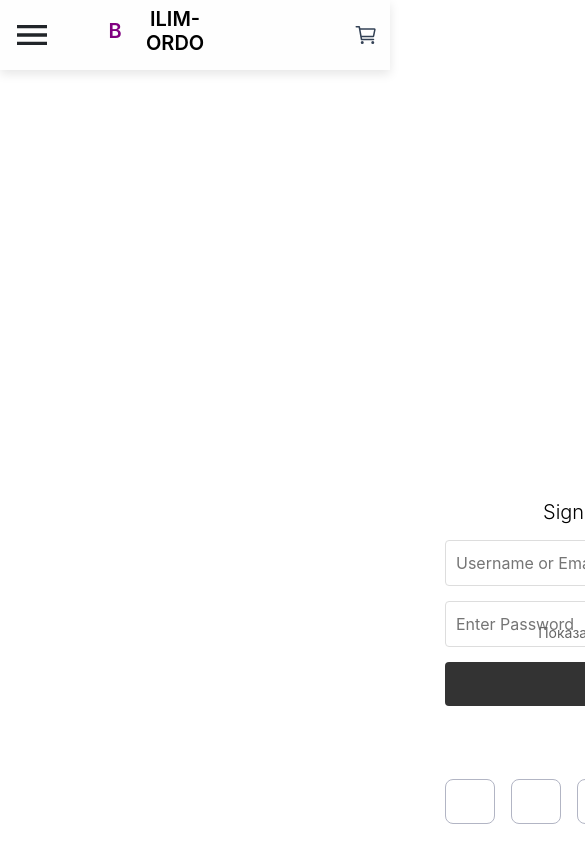
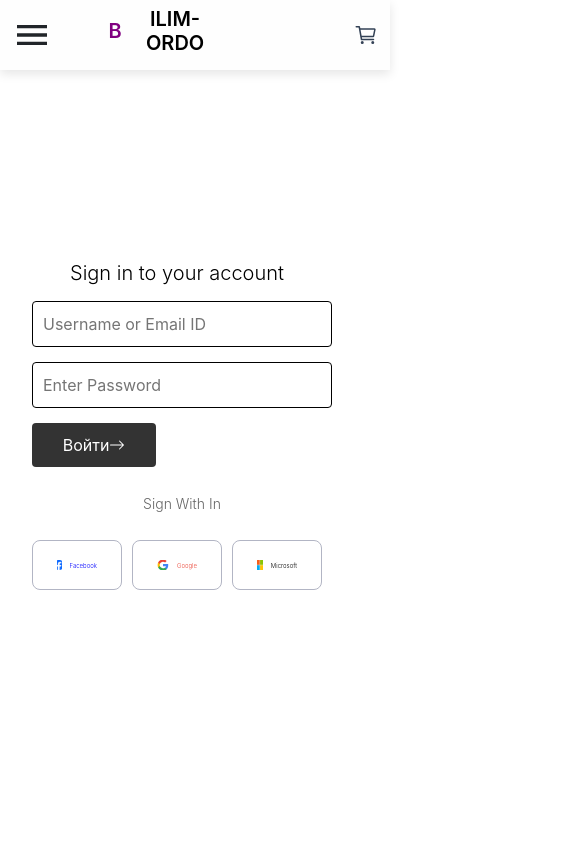
Before and after one commit to okurmenpro/bilim-ordo-frontend, a React (Create React App) app: page /login in a window 390 px wide. Shown: the top 844 px of the page, 585 px wide, since content can reach past the window. Built offline with nearby package versions, Linux system fonts and the light colour scheme.

Commit message:
loginadap

```diff
--- a/src/components/Login2/Login.scss
+++ b/src/components/Login2/Login.scss
@@ -2,7 +2,7 @@
   display: flex;
   align-items: center;
   justify-content: space-between;
-    max-width: 1440px;
+  width: 1440px;
   min-height: 100vh;
   background-color: #fff;
   gap: 42px;
@@ -35,12 +35,12 @@
       width: 100%;
       padding: 10px;
       margin-bottom: 15px;
-        border: 1px solid #ddd;
+      border: 1px solid black;
       border-radius: 4px;
       font-size: 16px;
     }
 
-      .password-container {
+    .password-container2 {
       position: relative;
 
       input {
@@ -103,11 +103,11 @@
       }
     }
 
-      .fgm-sign-in {
+    .fgm-sign-in2 {
       display: flex;
       gap: 16px;
 
-        .Facebook-google-microsoft {
+      .Facebook-google-microsoft2 {
         display: flex;
         align-items: center;
         gap: 8px;
@@ -134,33 +134,124 @@
       }
     }
   }
+}
 
-    @media (max-width: 768px) {
-      flex-direction: column;
-
-      .authorization-left {
-        order: -1;
-        margin-bottom: 20px;
+@media screen and (max-width: 432px) {
+  .authorization {
+    .authorization-right {
+      margin-left: -60px;
+      input {
+        width: 300px;
+        margin-right: 330px;
+      }
+      .sign-account {
+        margin-right: 320px;
+      }
+      .password-container2 {
+        .toggle-password {
+          position: absolute;
+          right: -130px;
+          top: 25px;
+        }
+      }
+      .Signupwith {
+        .words {
+          margin-right: 320px;
+        }
+      }
+      .fgm-sign-in2 {
+        display: flex;
+        gap: 10px;
+        margin-right: 90px;
+        .Facebook-google-microsoft2 {
+          display: flex;
+          align-items: center;
+          gap: 8px;
+          width: 90px;
+          height: 50px;
+          border: 1px solid #b2b5c4;
+          border-radius: 8px;
+          background-color: #fff;
+          cursor: pointer;
 
           img {
-          display: none;
-        }
+            width: 14px;
+            height: 10px;
+            object-fit: cover;
           }
 
-      .authorization-right {
-        width: 100%;
-        padding: 20px;
-        max-width: 450px;
-
-        .login-button {
-          width: 100%;
+          p {
+            margin: 0;
+            font-size: 6px;
           }
 
-        .fgm-sign-in .Facebook-google-microsoft {
-          width: 100%;
-          max-width: 45px;
-          height: 45px;
+          &:hover {
+            background-color: #ccc;
           }
         }
       }
     }
+    .authorization-left {
+      display: none;
+    }
+  }
+}
+
+@media screen and (min-width: 1024px) and (max-width: 1025px) {
+  .authorization {
+    .authorization-right {
+      input {
+        width: 700px;
+      }
+      .sign-account {
+        margin-left: 20px;
+      }
+      .password-container2 {
+        .toggle-password {
+          position: absolute;
+          right: -180px;
+          top: 25px;
+        }
+      }
+      .Signupwith {
+        .words {
+          margin-left: 110px;
+        }
+      }
+      .fgm-sign-in2 {
+        display: flex;
+        gap: 10px;
+        margin-left: 130px;
+        .Facebook-google-microsoft2 {
+          display: flex;
+          align-items: center;
+          gap: 8px;
+          width: 150px;
+          height: 50px;
+          border: 1px solid #b2b5c4;
+          border-radius: 8px;
+          background-color: #fff;
+          cursor: pointer;
+
+          img {
+            width: 24px;
+            height: 20px;
+            object-fit: cover;
+          }
+
+          p {
+            margin: 0;
+            font-size: 14px;
+          }
+
+          &:hover {
+            background-color: #ccc;
+          }
+        }
+      }
+    }
+    .authorization-left {
+      display: none;
+    }
+  }
+}
--- a/src/components/Login2/index.jsx
+++ b/src/components/Login2/index.jsx
@@ -41,7 +41,7 @@ const Authorization = () => {
           value={email}
           onChange={(e) => setEmail(e.target.value)}
         />
-        <div className="password-container">
+        <div className="password-container2">
           <input
             type={showPassword ? "text" : "password"}
             placeholder="Enter Password"
@@ -58,35 +58,45 @@ const Authorization = () => {
         </div>
         <button className="login-button" onClick={handleLogin}>
           Войти
-          <svg className="arrow-right" xmlns="http://www.w3.org/2000/svg" width="16" height="16" fill="currentColor" class="bi bi-arrow-right" viewBox="0 0 16 16">
-            <path fill-rule="evenodd" d="M1 8a.5.5 0 0 1 .5-.5h11.793l-3.147-3.146a.5.5 0 0 1 .708-.708l4 4a.5.5 0 0 1 0 .708l-4 4a.5.5 0 0 1-.708-.708L13.293 8.5H1.5A.5.5 0 0 1 1 8" />
+          <svg
+            className="arrow-right"
+            xmlns="http://www.w3.org/2000/svg"
+            width="16"
+            height="16"
+            fill="currentColor"
+            class="bi bi-arrow-right"
+            viewBox="0 0 16 16"
+          >
+            <path
+              fill-rule="evenodd"
+              d="M1 8a.5.5 0 0 1 .5-.5h11.793l-3.147-3.146a.5.5 0 0 1 .708-.708l4 4a.5.5 0 0 1 0 .708l-4 4a.5.5 0 0 1-.708-.708L13.293 8.5H1.5A.5.5 0 0 1 1 8"
+            />
           </svg>
-
         </button>
 
         <div className="Signupwith">
-          <div className="line1"> <hr className="here2" /></div>
+          <div className="line1">
+            {" "}
+            <hr className="here2" />
+          </div>
           <p className="words"> Sign With In</p>
-          <div className="Line2"><hr className="here" /></div>
-
+          <div className="Line2">
+            <hr className="here" />
+          </div>
         </div>
 
-
-
-        <div className="fgm-sign-in">
-          <button className="Facebook-google-microsoft">
-            <div>
+        <div className="fgm-sign-in2">
+          <button className="Facebook-google-microsoft2">
             <img src={facebook} alt="" />
             <p
               style={{
-                  color: "blue"
-                }}>
+                color: "blue",
+              }}
+            >
               Facebook
             </p>
-            </div>
           </button>
-          <button className="Facebook-google-microsoft">
-            <div>
+          <button className="Facebook-google-microsoft2">
             <img src={google} alt="" />
             <p
               style={{
@@ -95,10 +105,8 @@ const Authorization = () => {
             >
               Google
             </p>
-            </div>
           </button>
-          <button className="Facebook-google-microsoft">
-            <div>
+          <button className="Facebook-google-microsoft2">
             <img src={microsoft} alt="" />
             <p
               style={{
@@ -107,14 +115,12 @@ const Authorization = () => {
             >
               Microsoft
             </p>
-            </div>
           </button>
         </div>
       </div>
       <div className="authorization-left">
         <img className="big-images" src={authorization} alt="Authorization" />
       </div>
-
     </div>
   );
 };
--- a/src/components/SignUp/SignUp.scss
+++ b/src/components/SignUp/SignUp.scss
@@ -217,276 +217,273 @@
   }
 }
 
-@media screen and (max-width: 768px) {
-  .signup-png {
-    display: none;
-  }
+// @media screen and (max-width: 768px) {
+//   .signup-png {
+//     display: none;
+//   }
 
-  .main-spot {
-    flex-direction: column;
-    align-items: center;
-    margin: auto;
-    gap: 20px;
-  }
+//   .main-spot {
+//     flex-direction: column;
+//     align-items: center;
+//     margin: auto;
+//     gap: 20px;
+//   }
 
-  .right-register {
-    width: 100%;
-    padding: 20px;
-    margin-top: 20px;
-  }
+//   .right-register {
+//     width: 100%;
+//     padding: 20px;
+//     margin-top: 20px;
+//   }
 
-  .registration {
-    font-size: 24px;
-    text-align: center;
-    margin-bottom: 10px;
-  }
+//   .registration {
+//     font-size: 24px;
+//     text-align: center;
+//     margin-bottom: 10px;
+//   }
 
-  .inputs,
-  .Username-input,
-  .Email-input,
-  .password-container {
-    padding: 0 10px;
-  }
+//   .inputs,
+//   .Username-input,
+//   .Email-input,
+//   .password-container {
+//     padding: 0 10px;
+//   }
 
-  .inputs input,
-  .Username-input input,
-  .Email-input input,
-  .password-container .password-input input {
-    width: 100%;
-    height: 45px;
-    font-size: 16px;
-  }
+//   .inputs input,
+//   .Username-input input,
+//   .Email-input input,
+//   .password-container .password-input input {
+//     width: 100%;
+//     height: 45px;
+//     font-size: 16px;
+//   }
 
-  .buttom-label button {
-    width: 20%;
-    font-size: 16px;
-    height: 45px;
-  }
+//   .buttom-label button {
+//     width: 20%;
+//     font-size: 16px;
+//     height: 45px;
+//   }
 
-  .Sign-up-with {
-    flex-direction: column;
-    gap: 10px;
-  }
+//   .Sign-up-with {
+//     flex-direction: column;
+//     gap: 10px;
+//   }
 
-  .Facebook-google-microsoft {
-    width: 100%;
-    height: 45px;
-    font-size: 14px;
-    p {
-      display: none;
-    }
-  }
-}
-@media screen and (max-width: 820px) {
-  .signup-png {
-    display: none;
-  }
+//   .Facebook-google-microsoft {
+//     width: 100%;
+//     height: 45px;
+//     font-size: 14px;
+//   }
+// }
+// @media screen and (max-width: 820px) {
+//   .signup-png {
+//     display: none;
+//   }
 
-  .main-spot {
-    flex-direction: column;
-    align-items: center;
-    gap: 20px;
-    margin: 0 auto;
-  }
+//   .main-spot {
+//     flex-direction: column;
+//     align-items: center;
+//     gap: 20px;
+//     margin: 0 auto;
+//   }
 
-  .right-register {
-    width: 100%;
-    padding: 15px;
-    margin-top: 15px;
-  }
+//   .right-register {
+//     width: 100%;
+//     padding: 15px;
+//     margin-top: 15px;
+//   }
 
-  .registration {
-    font-size: 22px;
-    text-align: center;
-    margin-bottom: 15px;
-  }
+//   .registration {
+//     font-size: 22px;
+//     text-align: center;
+//     margin-bottom: 15px;
+//   }
 
-  .inputs,
-  .Username-input,
-  .Email-input,
-  .password-container {
-    padding: 0 10px;
-  }
+//   .inputs,
+//   .Username-input,
+//   .Email-input,
+//   .password-container {
+//     padding: 0 10px;
+//   }
 
-  .inputs input,
-  .Username-input input,
-  .Email-input input,
-  .password-container .password-input input {
-    width: 100%;
-    height: 40px;
-    font-size: 14px;
-  }
+//   .inputs input,
+//   .Username-input input,
+//   .Email-input input,
+//   .password-container .password-input input {
+//     width: 100%;
+//     height: 40px;
+//     font-size: 14px;
+//   }
 
-  .password-container {
-    flex-direction: column;
-    gap: 10px;
-  }
+//   .password-container {
+//     flex-direction: column;
+//     gap: 10px;
+//   }
 
-  .buttom-label button {
-    width: 20%;
-    font-size: 14px;
-    height: 40px;
-  }
+//   .buttom-label button {
+//     width: 20%;
+//     font-size: 14px;
+//     height: 40px;
+//   }
 
-  .Sign-up-with {
-    flex-direction: column;
-    align-items: center;
-    gap: 10px;
-  }
+//   .Sign-up-with {
+//     flex-direction: column;
+//     align-items: center;
+//     gap: 10px;
+//   }
 
-  .fgm-sign-in {
-    .Facebook-google-microsoft {
-      max-width: 45px;
-      height: 45px;
-    }
-  }
+//   .fgm-sign-in {
+//     .Facebook-google-microsoft {
+//       max-width: 45px;
+//       height: 45px;
+//     }
+//   }
 
-  .left-width {
-    width: 100%;
-  }
-}
-@media screen and (max-width: 1024px) {
-  .signup-png {
-    display: none;
-  }
+//   .left-width {
+//     width: 100%;
+//   }
+// }
+// @media screen and (max-width: 1024px) {
+//   .signup-png {
+//     display: none;
+//   }
 
-  .main-spot {
-    flex-direction: column;
-    align-items: center;
-    gap: 20px;
-    margin: 0 auto;
-  }
+//   .main-spot {
+//     flex-direction: column;
+//     align-items: center;
+//     gap: 20px;
+//     margin: 0 auto;
+//   }
 
-  .right-register {
-    width: 100%;
-    padding: 15px;
-    margin-top: 15px;
-  }
+//   .right-register {
+//     width: 100%;
+//     padding: 15px;
+//     margin-top: 15px;
+//   }
 
-  .registration {
-    font-size: 22px;
-    text-align: center;
-    margin-bottom: 15px;
-  }
+//   .registration {
+//     font-size: 22px;
+//     text-align: center;
+//     margin-bottom: 15px;
+//   }
 
-  .inputs,
-  .Username-input,
-  .Email-input,
-  .password-container {
-    padding: 0 10px;
-  }
+//   .inputs,
+//   .Username-input,
+//   .Email-input,
+//   .password-container {
+//     padding: 0 10px;
+//   }
 
-  .inputs input,
-  .Username-input input,
-  .Email-input input,
-  .password-container .password-input input {
-    width: 100%;
-    height: 40px;
-    font-size: 14px;
-  }
+//   .inputs input,
+//   .Username-input input,
+//   .Email-input input,
+//   .password-container .password-input input {
+//     width: 100%;
+//     height: 40px;
+//     font-size: 14px;
+//   }
 
-  .password-container {
-    flex-direction: column;
-    gap: 10px;
-  }
+//   .password-container {
+//     flex-direction: column;
+//     gap: 10px;
+//   }
 
-  .buttom-label button {
-    width: 20%;
-    font-size: 14px;
-    height: 40px;
-  }
+//   .buttom-label button {
+//     width: 20%;
+//     font-size: 14px;
+//     height: 40px;
+//   }
 
-  .Sign-up-with {
-    flex-direction: column;
-    align-items: center;
-    gap: 10px;
-  }
+//   .Sign-up-with {
+//     flex-direction: column;
+//     align-items: center;
+//     gap: 10px;
+//   }
 
-  .Facebook-google-microsoft {
-    width: 100%;
-    height: 40px;
-    font-size: 14px;
-  }
+//   .Facebook-google-microsoft {
+//     width: 100%;
+//     height: 40px;
+//     font-size: 14px;
+//   }
 
-  .left-width {
-    width: 100%;
-  }
-}
+//   .left-width {
+//     width: 100%;
+//   }
+// }
 
-@media screen and (max-width: 700px) {
-  .signup-png {
-    display: none;
-  }
+// @media screen and (max-width: 700px) {
+//   .signup-png {
+//     display: none;
+//   }
 
-  .main-spot {
-    flex-direction: column;
-    align-items: center;
-    margin-right: 900px;
-    gap: 20px;
-  }
-  .inputs {
-    padding: 0;
-    .full-name-input {
-      display: grid;
-      grid-template-columns: repeat(1, 1fr);
+//   .main-spot {
+//     flex-direction: column;
+//     align-items: center;
+//     margin-right: 900px;
+//     gap: 20px;
+//   }
+//   .inputs {
+//     padding: 0;
+//     .full-name-input {
+//       display: grid;
+//       grid-template-columns: repeat(1, 1fr);
 
-      input {
-        width: 260px;
-      }
-    }
-  }
-  .right-register {
-    width: 375px;
-    padding: 20px;
-    margin-top: 20px;
-  }
+//       input {
+//         width: 260px;
+//       }
+//     }
+//   }
+//   .right-register {
+//     width: 375px;
+//     padding: 20px;
+//     margin-top: 20px;
+//   }
 
-  .registration {
-    font-size: 24px;
-    text-align: center;
-    margin-bottom: 10px;
-  }
+//   .registration {
+//     font-size: 24px;
+//     text-align: center;
+//     margin-bottom: 10px;
+//   }
 
-  .Username-input,
-  .Email-input,
-  .password-container {
-    width: 260px;
-    padding: 0;
-  }
+//   .Username-input,
+//   .Email-input,
+//   .password-container {
+//     width: 260px;
+//     padding: 0;
+//   }
 
-  .Username-input input,
-  .Email-input input,
-  .password-container .password-input input {
-    width: 100%;
-    height: 45px;
-    font-size: 16px;
-  }
+//   .Username-input input,
+//   .Email-input input,
+//   .password-container .password-input input {
+//     width: 100%;
+//     height: 45px;
+//     font-size: 16px;
+//   }
 
-  .password-container {
-    flex-direction: column;
-    gap: 10px;
-  }
+//   .password-container {
+//     flex-direction: column;
+//     gap: 10px;
+//   }
 
-  .buttom-label button {
-    width: 90px;
-    font-size: 16px;
-    height: 45px;
-  }
+//   .buttom-label button {
+//     width: 90px;
+//     font-size: 16px;
+//     height: 45px;
+//   }
 
-  .Sign-up-with {
-    flex-direction: column;
-    align-items: center;
-    gap: 10px;
-    width: 375px;
-  }
-  .fgm-sign-in {
-    .Facebook-google-microsoft {
-      max-width: 45px;
-      height: 45px;
-    }
-  }
+//   .Sign-up-with {
+//     flex-direction: column;
+//     align-items: center;
+//     gap: 10px;
+//     width: 375px;
+//   }
+//   .fgm-sign-in {
+//     .Facebook-google-microsoft {
+//       max-width: 125px;
+//       height: 45px;
+//     }
+//   }
 
-  .left-width {
-    width: 100%;
-  }
-}
+//   .left-width {
+//     width: 100%;
+//   }
+// }
```
Lines whose indentation alone changed are shown as unchanged.
